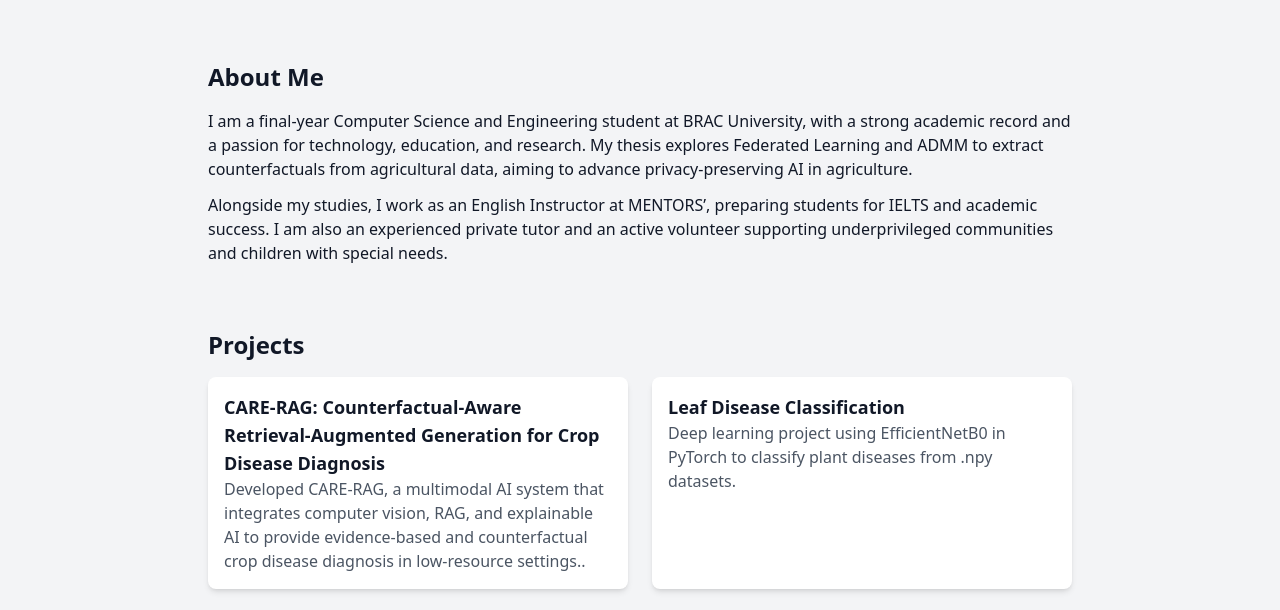
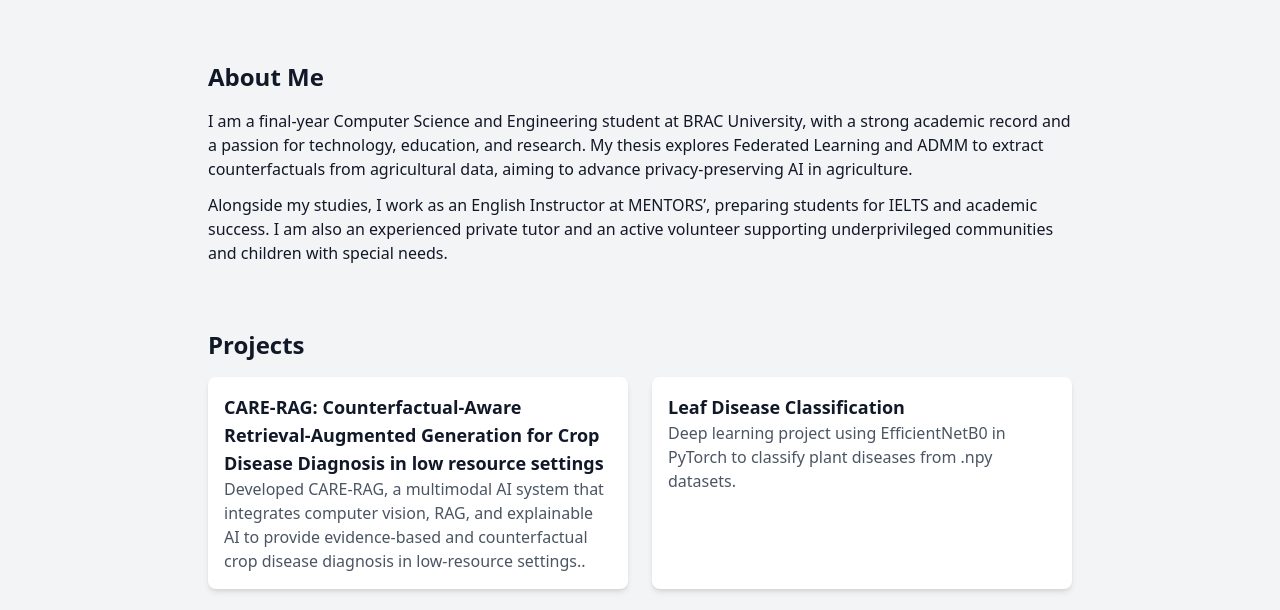
Before and after one commit to Lamisa26/Lamisa.Portfolio, a plain HTML site: page index.html in a window 1280 px wide. Shown: the part 183-793 px from the top of the page. Drawn offline with nearby package versions, Linux system fonts and the light colour scheme.

Commit message:
Modify project title for CARE-RAG
Updated project title to specify low resource settings.

```diff
--- a/index.html
+++ b/index.html
@@ -46,7 +46,7 @@
     <h3 class="text-2xl font-semibold mb-4">Projects</h3>
     <div class="grid md:grid-cols-2 gap-6">
       <div class="bg-white shadow-md rounded-lg p-4">
-        <h4 class="text-lg font-semibold">CARE-RAG: Counterfactual-Aware Retrieval-Augmented Generation for Crop Disease Diagnosis</h4>
+        <h4 class="text-lg font-semibold">CARE-RAG: Counterfactual-Aware Retrieval-Augmented Generation for Crop Disease Diagnosis in low resource settings</h4>
         <p class="text-gray-600">Developed CARE-RAG, a multimodal AI system that integrates computer vision, RAG, and explainable AI to provide evidence-based and counterfactual crop disease diagnosis in low-resource settings..</p>
       </div>
       <div class="bg-white shadow-md rounded-lg p-4">
```
